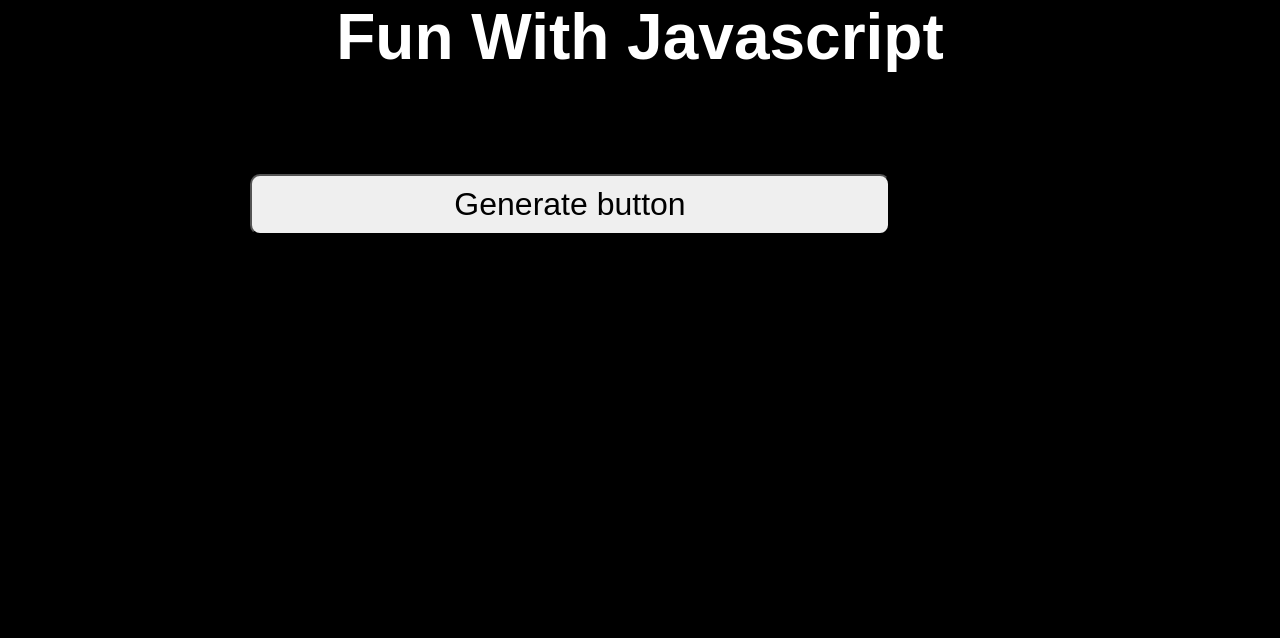
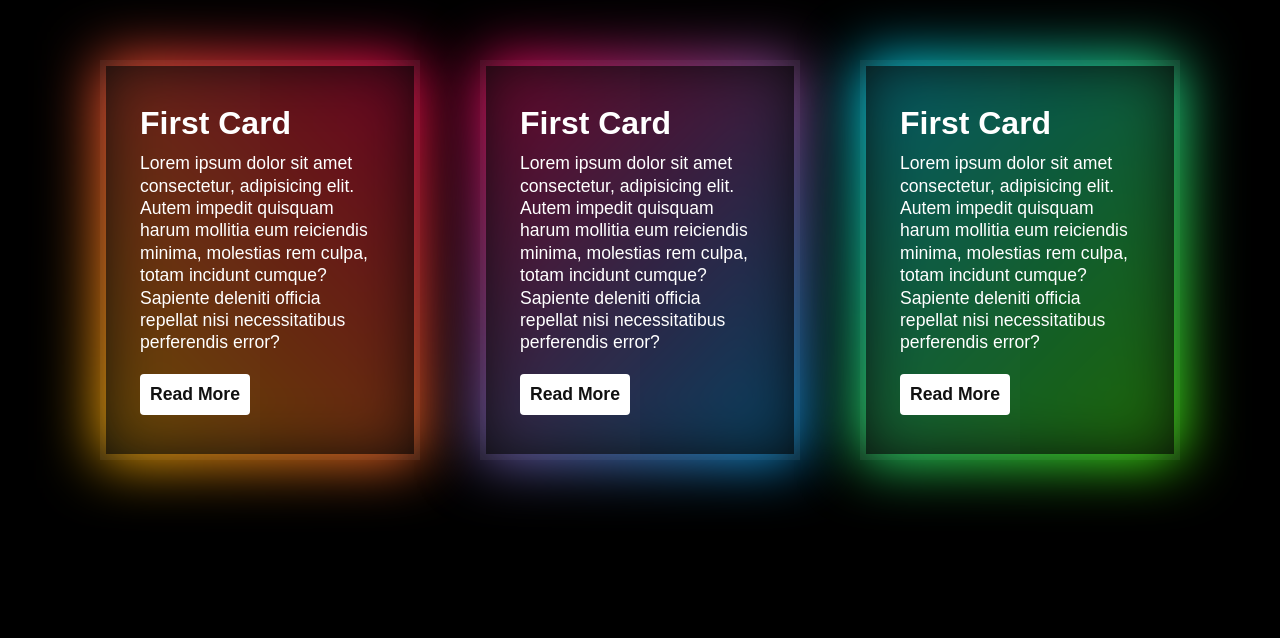
Before and after one commit to Samir123786/html-and-css, a plain HTML site: page index.html in a window 1280 px wide. Drawn offline with Linux system fonts and the light colour scheme.

Commit message:
Gradient border card
Gradient border card

```diff
--- a/index.html
+++ b/index.html
@@ -1,19 +1,47 @@
 <!DOCTYPE html>
 <html lang="en">
+
 <head>
     <meta charset="UTF-8">
     <meta http-equiv="X-UA-Compatible" content="IE=edge">
     <meta name="viewport" content="width=device-width, initial-scale=1.0">
-    <title>fun with javascript</title>
+    <title>gradient border effect card</title>
     <link rel="stylesheet" href="style.css">
 </head>
+
 <body>
+    <div class="container">
+        <div class="box">
+            <span></span>
+            <div class="content">
+                <h2>first card</h2>
+                <p>Lorem ipsum dolor sit amet consectetur, adipisicing elit. Autem impedit quisquam harum mollitia eum
+                    reiciendis minima, molestias rem culpa, totam incidunt cumque? Sapiente deleniti officia repellat
+                    nisi necessitatibus perferendis error?</p>
+                    <a href="#">Read More</a>
+            </div>
+        </div>
+        <div class="box">
+            <span></span>
+            <div class="content">
+                <h2>first card</h2>
+                <p>Lorem ipsum dolor sit amet consectetur, adipisicing elit. Autem impedit quisquam harum mollitia eum
+                    reiciendis minima, molestias rem culpa, totam incidunt cumque? Sapiente deleniti officia repellat
+                    nisi necessitatibus perferendis error?</p>
+                    <a href="#">Read More</a>
+            </div>
+        </div>
+        <div class="box">
+            <span></span>
+            <div class="content">
+                <h2>first card</h2>
+                <p>Lorem ipsum dolor sit amet consectetur, adipisicing elit. Autem impedit quisquam harum mollitia eum
+                    reiciendis minima, molestias rem culpa, totam incidunt cumque? Sapiente deleniti officia repellat
+                    nisi necessitatibus perferendis error?</p>
+                    <a href="#">Read More</a>
+            </div>
+        </div>
+    </div>
+</body>
 
-    <h1>Fun with javascript</h1>
-    <button id="btn">Generate button</button>
-    <div class="box">
-
-    </div>
-    <script src="scritpt.js"></script>
-</body>
 </html>
--- a/style.css
+++ b/style.css
@@ -2,40 +2,104 @@
     margin: 0;
     padding: 0;
     box-sizing: border-box;
+    font-family: sans-serif;
 }
 body{
     min-height: 100vh;
     background-color: #000;
-    font-family: sans-serif;}
 
-    h1{
-        text-align: center;
-        color: #fff;
-        font-size: 4rem;
-        text-transform: capitalize;
+}
+.container{
+position: relative;
+display: flex;
+justify-content: center;
+align-items: center;
+padding: 40px 0;
+flex-wrap: wrap;
 
-    }
-    #btn{
-        margin-top: 100px;
-        padding: 10px 30px;
-        width: 50%;
-        border-radius: 10px;
-        font-size: 2rem;
-        margin-left: 250px;
-        cursor: pointer;
-        transition: all 0.5s;
-    }
-    #btn:hover{
-     background-color: rgb(8, 255, 247);
+}
+.container .box{
+    position: relative;
+    width: 320px;
+    height: 400px;
+    color: #fff;
+    background-color: #111;
+    margin: 20px 30px;
+    display: flex;
+    justify-content: center;
+    align-items: center;
+    transition: all 0.5s;
+}
+.container .box:hover{
+    transform: translateY(-15px);
+}
 
+.container .box::before{
+    content:"" ;
+    position: absolute;
+    top: 0;
+    left: 0;
+    width: 100%;
+    height: 100%;
+    background: linear-gradient(45deg, #ffbc00,#ff0058);
+    filter: blur(30px);
+}
+.container .box:nth-child(2)::before,
+.container .box:nth-child(2)::after{
+background: linear-gradient(315deg, #03a9f4, #ff0058);
 
-    }
-    .box{
-        width: 100%;
-        display: flex;
-        justify-content: center;
-        align-items: center;
-        flex-direction: column;
-        height: 400px;
-        flex-wrap: wrap;
-    }
+}
+.container .box:nth-child(3)::before,
+.container .box:nth-child(3)::after{
+background: linear-gradient(315deg,#4dff03, #00d0ff);
+
+}
+.container .box span{
+position: absolute;
+top: 6px;
+left: 6px;
+right: 6px;
+bottom: 6px;
+background: rgba(0, 0, 0, 0.6);
+z-index: 2;
+}
+.container .box span::before{
+content: "";
+position: absolute;
+top: 0;
+left: 0;
+width: 50%;
+height: 100%;
+background: rgba(255, 255, 255, 0.01);
+pointer-events: none;
+}
+.container .box .content {
+
+    position: relative;
+    z-index: 10;
+    padding: 20px 40px;
+}
+.container .box .content h2{
+    font-size: 2em;
+    color: #fff;
+    margin-bottom: 10px;
+    text-transform: capitalize;
+}
+.container .box .content p{
+    font-size: 1.1em;
+    color: #fff;
+    margin-bottom: 10px;
+    line-height: 1.4rem;
+
+}
+.container .box .content a {
+    text-decoration: none;
+    background: #fff;
+    padding: 10px;
+    font-size: 1.1rem;
+    display: inline-block;
+    color: #111;
+    font-weight: bold;
+    border-radius: 4px;
+    margin-top: 10px;
+}
```
